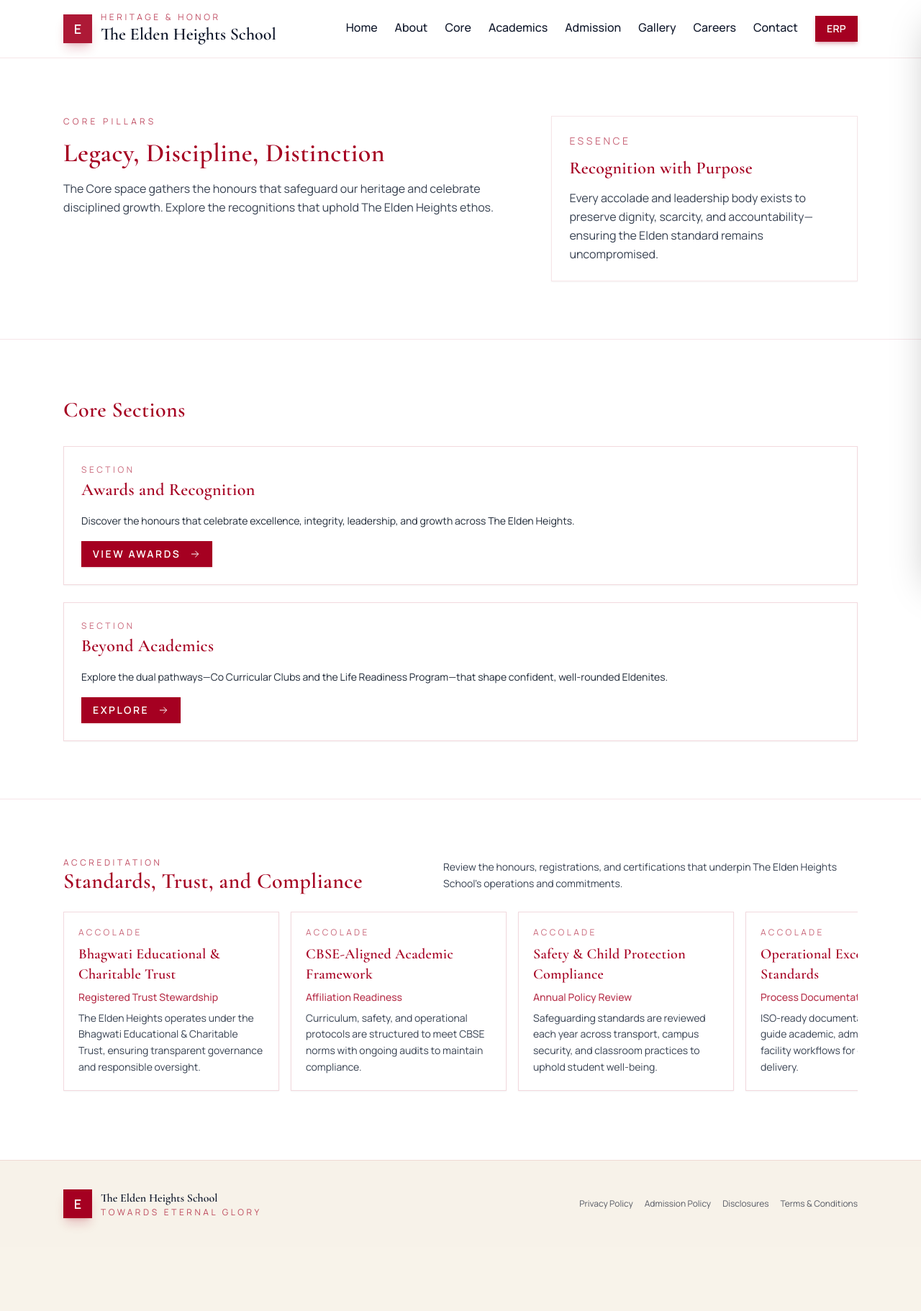
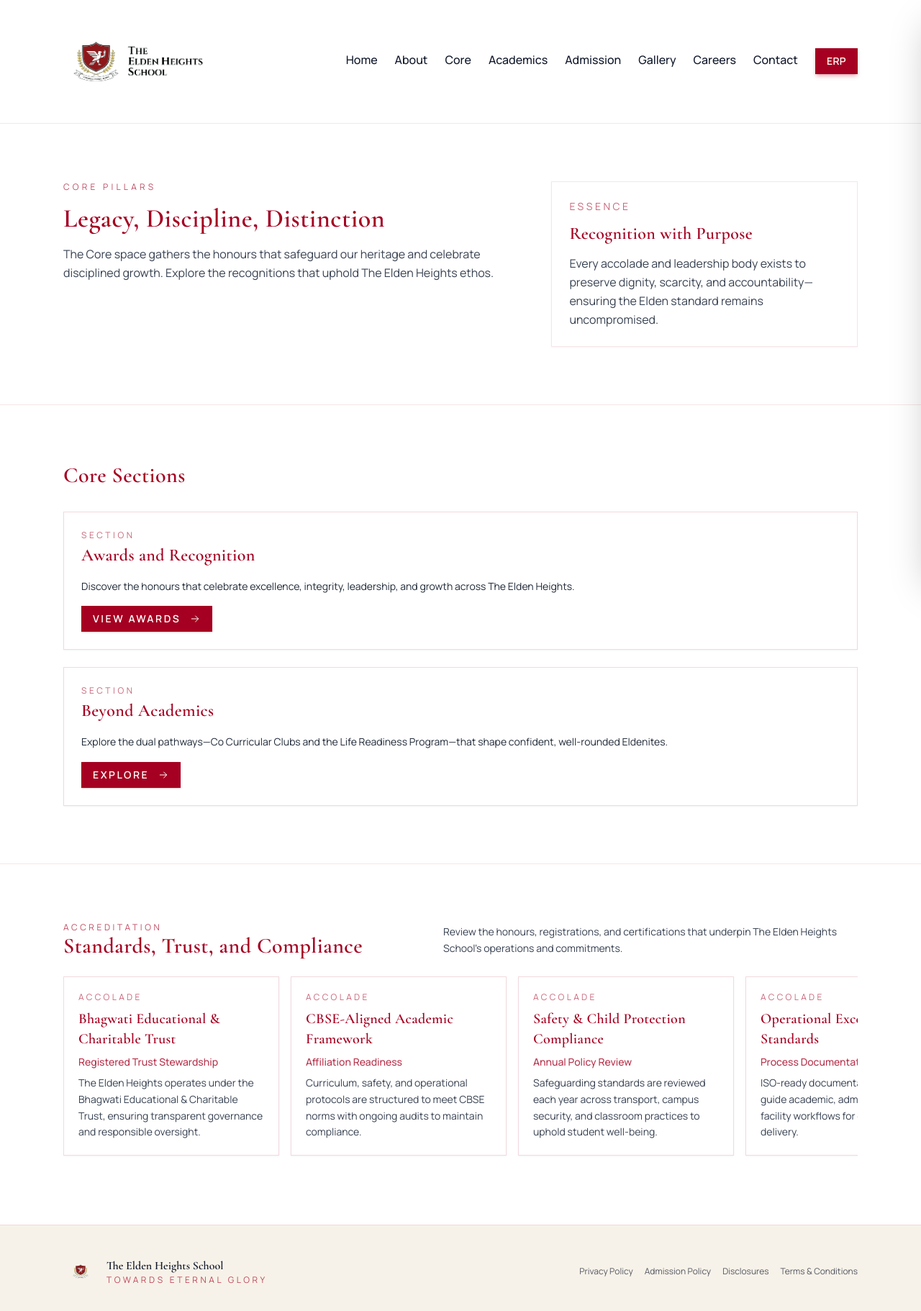
Before and after one commit to imagicity-stack/Mount-Litera-Website, a Next.js app: page /core in a window 1280 px wide. Shown: the top 1822 px of the page at 72% size. Before the commit the page ends 1733 px from the top, so only its background shows below. Built offline with nearby package versions, Linux system fonts and the light colour scheme.

Commit message:
Increase header logo size

```diff
--- a/components/Footer.js
+++ b/components/Footer.js
@@ -1,13 +1,18 @@
 import Link from 'next/link';
+import Image from 'next/image';
 
 export default function Footer() {
   return (
   <footer className="bg-parchment border-t border-cardinal/10">
       <div className="max-w-6xl mx-auto flex flex-col gap-4 px-6 py-10 text-sm text-midnight md:flex-row md:items-center md:justify-between">
         <div className="flex items-center gap-3">
-          <span className="h-10 w-10 rounded-full bg-cardinal text-white grid place-items-center shadow-lg shadow-cardinal/20">
-            <span className="text-lg font-semibold">E</span>
-          </span>
+          <Image
+            src="/website/shield.png"
+            alt="The Elden Heights School shield"
+            width={48}
+            height={48}
+            className="h-12 w-12"
+          />
           <div>
             <p className="text-base font-semibold font-garamond">The Elden Heights School</p>
             <p className="text-xs uppercase tracking-[0.3em] text-cardinal/70">Towards Eternal Glory</p>
--- a/components/Navbar.js
+++ b/components/Navbar.js
@@ -1,6 +1,7 @@
 import Link from 'next/link';
 import { useRouter } from 'next/router';
 import { useEffect, useState } from 'react';
+import Image from 'next/image';
 
 const navItems = [
   { label: 'Home', href: '/' },
@@ -57,14 +58,15 @@ export default function Navbar() {
   return (
     <header className={`sticky top-0 z-50 transition-all duration-500 ${headerState} border-b border-cardinal/10`}>
       <nav className="max-w-6xl mx-auto flex items-center justify-between px-6 py-4">
-        <div className="flex items-center gap-3">
-          <span className="h-10 w-10 rounded-full bg-cardinal/90 text-white grid place-items-center shadow-lg shadow-cardinal/20">
-            <span className="text-lg font-semibold">E</span>
-          </span>
-          <div className="leading-tight">
-            <p className="text-xs uppercase tracking-[0.3em] text-cardinal/70">Heritage &amp; Honor</p>
-            <p className="text-xl md:text-2xl font-semibold text-midnight font-garamond">The Elden Heights School</p>
-          </div>
+        <div className="flex items-center">
+          <Image
+            src="/website/header.png"
+            alt="The Elden Heights School logo"
+            width={200}
+            height={134}
+            className="h-auto w-40 md:w-52"
+            priority
+          />
         </div>
         <div className="hidden md:flex items-center space-x-6 text-midnight font-medium">
           {navItems.map((item) => (
--- a/pages/_document.js
+++ b/pages/_document.js
@@ -34,6 +34,10 @@ export default function Document() {
           href="https://fonts.googleapis.com/css2?family=Cormorant+Garamond:wght@400;500;600;700&family=Inter:wght@400;500;600;700&family=Manrope:wght@400;500;600;700&display=swap"
           rel="stylesheet"
         />
+        <link
+          rel="icon"
+          href="/website/favicon.png"
+        />
       </Head>
       <body>
         <noscript
```
